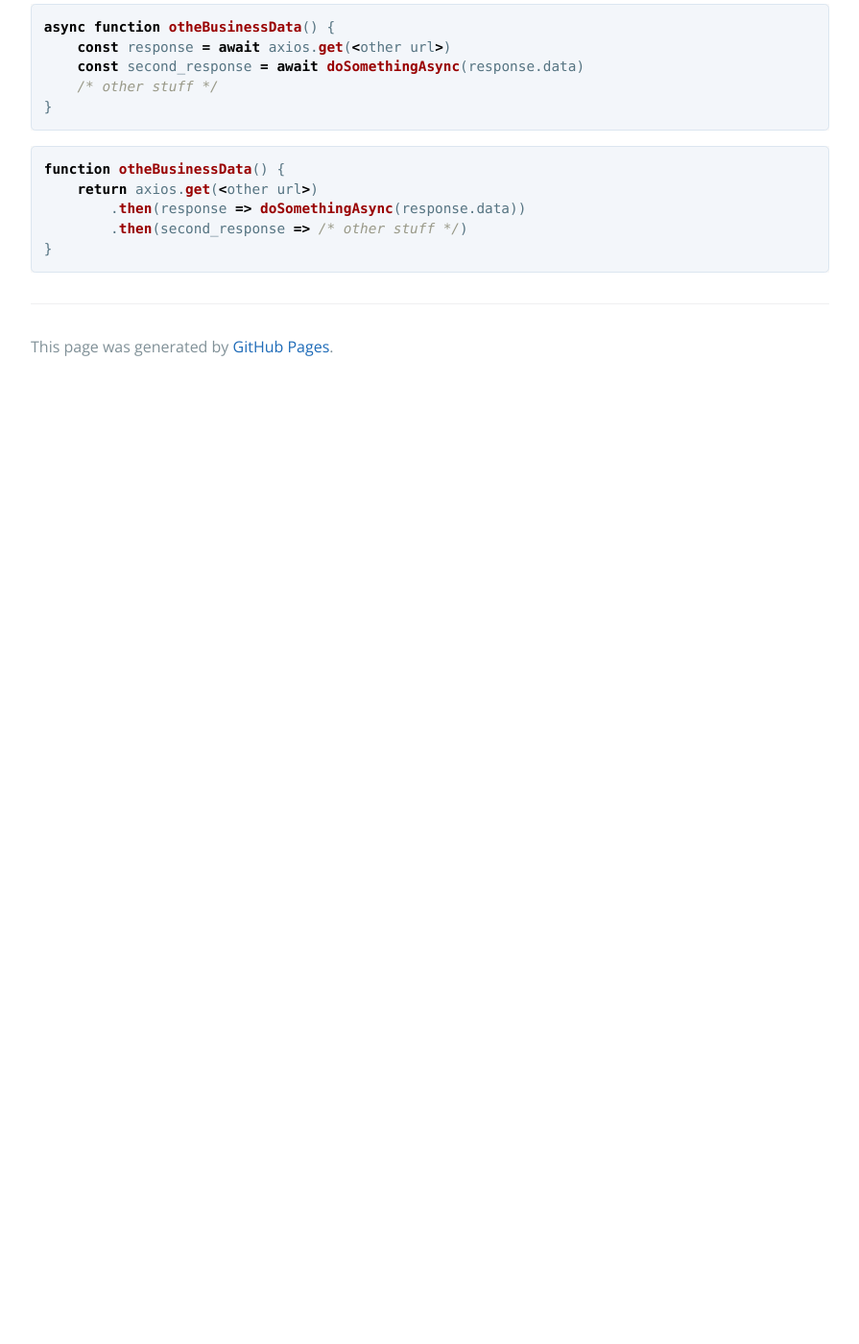
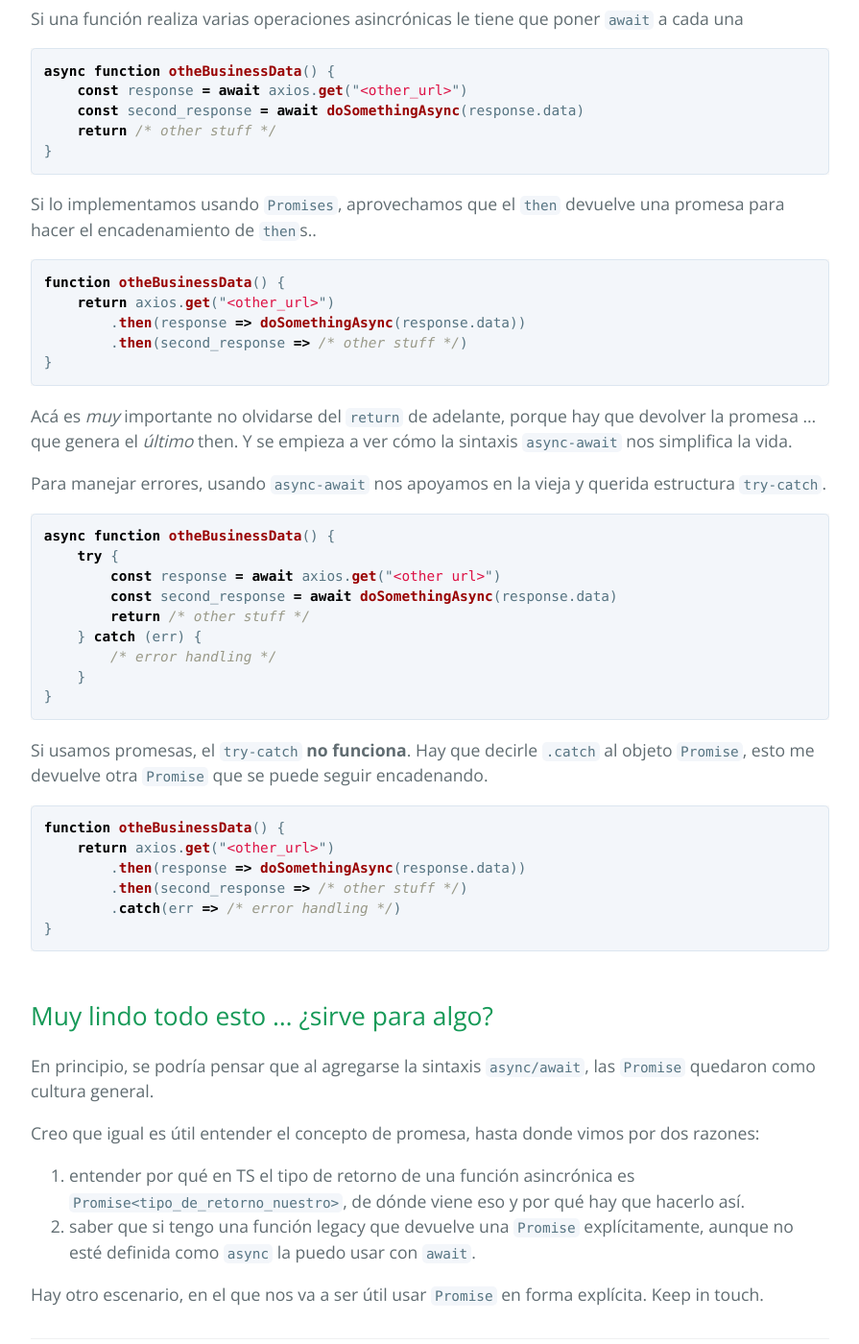
Before and after one commit to clombardi/bdsol-capacitacion-desarrollo, a Jekyll site: the page built from async/promises-async-await.md, in a window 1280 px wide and 1400 px high, scrolled down 3771 px. Shown: the whole window at 96% size, without its empty margins (192-1087 px from the left). Built offline with Jekyll 4.4.1, drawn with Linux system fonts in a browser that asks for light colours; our own code applies the rules of GitHub Pages for plain Markdown files; before the commit the page ends 4176 px from its top, so only the background shows below that; some of the changed text lies outside the part shown.

Commit message:
async - async-await and promises candidato

````diff
--- a/async/promises-async-await.md
+++ b/async/promises-async-await.md
@@ -18,7 +18,7 @@ En lo que sigue, usamos una invocación HTTP como ejemplo de operación externa.
 La experiencia nos dice que este código
 ``` javascript
 function someBusinessCode() {
-    const response = axios.get(<url>)
+    const response = axios.get("<url>")
     return doSomething(response.data)
 }
 ```
@@ -32,7 +32,7 @@ Una promesa ... ¿de qué? De que _en algún momento_ va a llegar el valor.
 Volviendo a la experiencia, sabemos que a este código le faltan un `await` y un `async`.
 ``` javascript
 async function someBusinessData() {
-    const response = await axios.get(<url>)
+    const response = await axios.get("<url>")
     return doSomething(response.data)
 }
 ```
@@ -86,7 +86,7 @@ Estas `Promise` son _las mismas_ que las del `console.log` de arriba, cuando no
 Volviendo al ejemplo de la sección anterior, podemos implementarlo usando `Promise` así
 ``` javascript
 function someBusinessData() {
-    return axios.get(<url>).then(response => doSomething(response.data))
+    return axios.get("<url>").then(response => doSomething(response.data))
 }
 ```
 notar que la función ya no necesita estar "marcada" con `async`.
@@ -115,20 +115,53 @@ En rigor, el dúo `async/await` es (al menos hasta donde sé) un syntax sugar pa
 En JS, el uso `async/await` habilita a que las `Promise` no se mencionen para nada en el código. En TS las seguimos viendo, en el valor de retorno de las funciones asincrónicas.
 
 ### Secuencias de operaciones asincrónicas, errores
-<!-- Si tengo
-lo que permite armar la cadena de `then`: -->
+Si una función realiza varias operaciones asincrónicas le tiene que poner `await` a cada una
 ``` javascript
 async function otheBusinessData() {
-    const response = await axios.get(<other url>)
+    const response = await axios.get("<other_url>")
     const second_response = await doSomethingAsync(response.data)
-    /* other stuff */
+    return /* other stuff */
 }
 ```
 
+Si lo implementamos usando `Promises`, aprovechamos que el `then` devuelve una promesa para hacer el encadenamiento de `then`s..
 ``` javascript
 function otheBusinessData() {
-    return axios.get(<other url>)
+    return axios.get("<other_url>")
         .then(response => doSomethingAsync(response.data))
         .then(second_response => /* other stuff */)
 }
 ```
+Acá es _muy_ importante no olvidarse del `return` de adelante, porque hay que devolver la promesa ... que genera el _último_ then. Y se empieza a ver cómo la sintaxis `async-await` nos simplifica la vida.
+
+Para manejar errores, usando `async-await` nos apoyamos en la vieja y querida estructura `try-catch`.
+``` javascript
+async function otheBusinessData() {
+    try {
+        const response = await axios.get("<other url>")
+        const second_response = await doSomethingAsync(response.data)
+        return /* other stuff */
+    } catch (err) {
+        /* error handling */
+    }
+}
+```
+
+Si usamos promesas, el `try-catch` **no funciona**. Hay que decirle `.catch` al objeto `Promise`, esto me devuelve otra `Promise` que se puede seguir encadenando.
+``` javascript
+function otheBusinessData() {
+    return axios.get("<other_url>")
+        .then(response => doSomethingAsync(response.data))
+        .then(second_response => /* other stuff */)
+        .catch(err => /* error handling */)
+}
+```
+
+## Muy lindo todo esto ... ¿sirve para algo?
+En principio, se podría pensar que al agregarse la sintaxis `async/await`, las `Promise` quedaron como cultura general.
+
+Creo que igual es útil entender el concepto de promesa, hasta donde vimos por dos razones:
+1. entender por qué en TS el tipo de retorno de una función asincrónica es `Promise<tipo_de_retorno_nuestro>`, de dónde viene eso y por qué hay que hacerlo así.
+1. saber que si tengo una función legacy que devuelve una `Promise` explícitamente, aunque no esté definida como `async` la puedo usar con `await`.
+
+Hay otro escenario, en el que nos va a ser útil usar `Promise` en forma explícita. Keep in touch.
````
